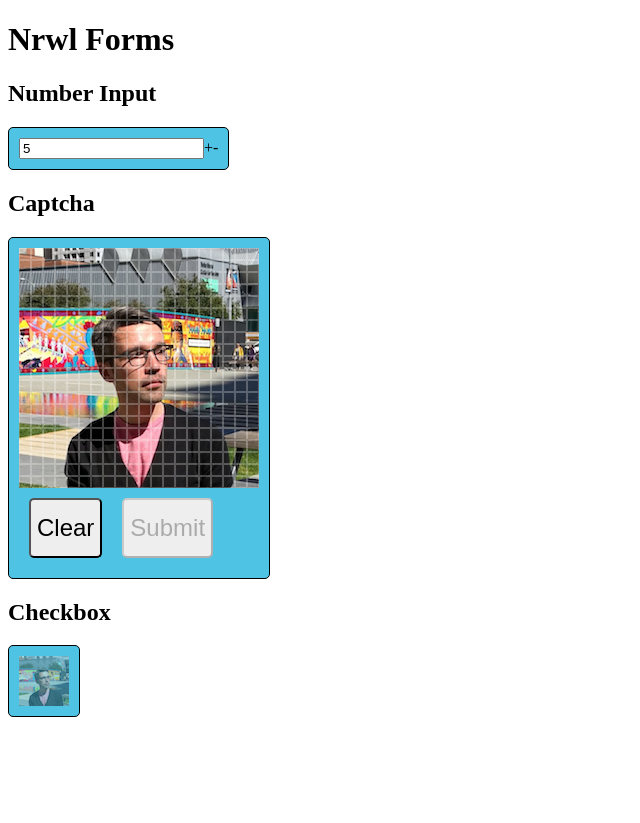
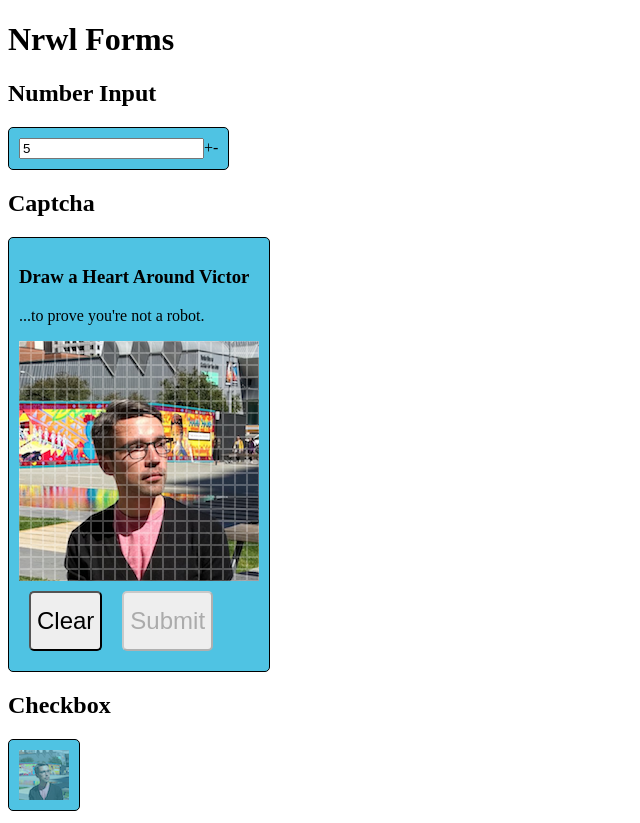
Before and after one commit to jeffbcross/inheritance, an Angular app: page / in a window 1280 px wide. Shown: the whole page, without its empty margins (0-640 px from the left). Before the commit the page ends 800 px from the top, so only its background shows below. Built offline with nearby package versions, Linux system fonts and the light colour scheme.

Commit message:
make more things pretty

```diff
--- a/src/app/checkbox/checkbox.component.ts
+++ b/src/app/checkbox/checkbox.component.ts
@@ -8,11 +8,7 @@ import { BaseInput } from '../base-input';
   styleUrls: ['./checkbox.component.css']
 })
 export class CheckboxComponent extends BaseInput<boolean> implements OnInit {
-
-  // constructor() { }
-
   ngOnInit() {
     this.value = this.value ? true : false;
   }
-
 }
--- a/src/app/draw-input/draw-input.component.html
+++ b/src/app/draw-input/draw-input.component.html
@@ -1,3 +1,7 @@
+<h3>Draw a Heart Around Victor</h3>
+<p>
+  ...to prove you're not a robot.
+</p>
 <div
   class="drawing-canvas"
   (mousedown)="startDrawing()"
```
